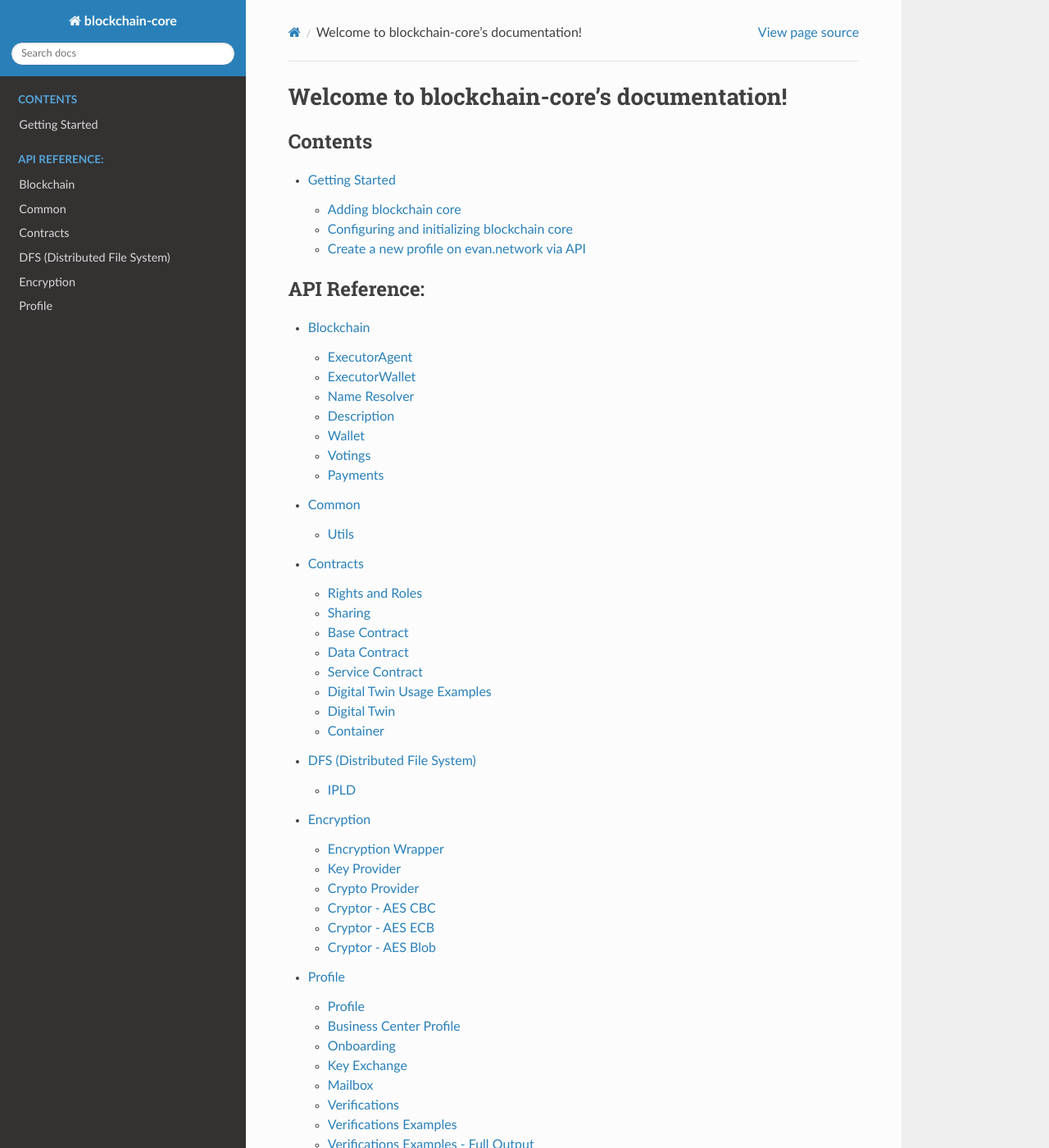
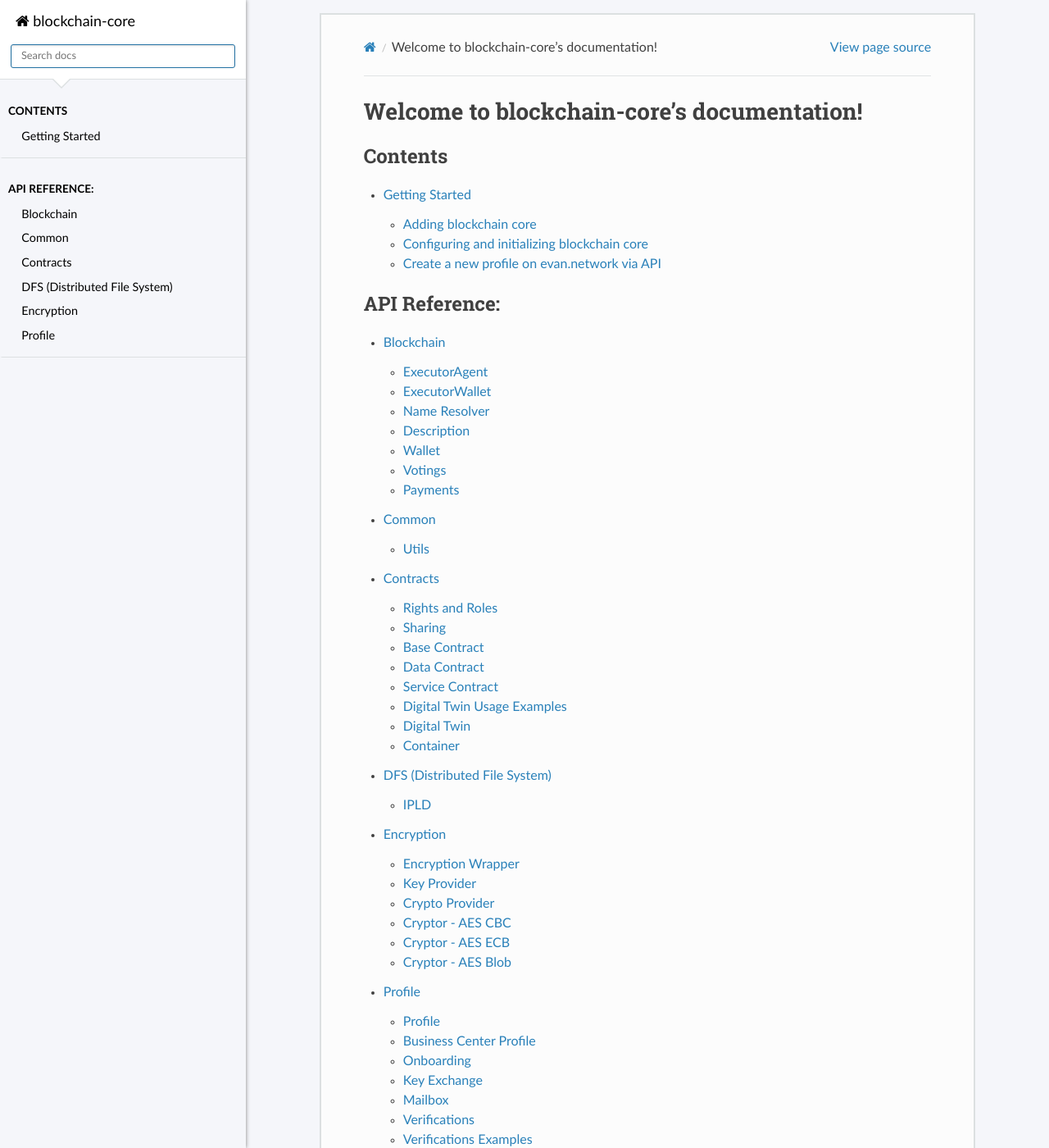
Before and after one commit to evannetwork/api-blockchain-core, a Sphinx documentation site: the page built from docs/index.rst, in a window 1280 px wide and 1400 px high. Shown: the whole window at 82% size. Built offline with Sphinx 7.4.7 and the Read the Docs theme 2.0.0, drawn with Linux system fonts in a browser that asks for light colours; pages that are not in the unit, such as notebooks, are missing from menus.

Commit message:
add evan light docs design
- [CORE-10]

```diff
--- /dev/null
+++ b/docs/_static/css/evan.css
@@ -0,0 +1,172 @@
+/**** nav search side ***/
+
+.wy-nav-side .wy-side-nav-search {
+  position: relative;
+
+  text-align: left;
+
+  border-bottom: 1px solid #dce0e1;
+  background-color: #fff;
+}
+
+.wy-nav-side .wy-side-nav-search a {
+  font-size: 18px;
+  font-weight: 500;
+
+  text-align: left;
+
+  color: #000;
+}
+
+.wy-nav-side .wy-side-nav-search input {
+  border-radius: 3px;
+}
+
+.wy-nav-side .wy-side-nav-search:after,
+.wy-nav-side .wy-side-nav-search:before {
+  position: absolute;
+  top: 100%;
+  left: 25%;
+
+  width: 0;
+  height: 0;
+
+  content: ' ';
+  pointer-events: none;
+
+  border: solid transparent;
+}
+
+.wy-nav-side .wy-side-nav-search:after {
+  margin-left: -10px;
+
+  border-width: 10px;
+  border-top-color: #fff;
+}
+
+.wy-nav-side .wy-side-nav-search:before {
+  margin-left: -12px;
+
+  border-width: 12px;
+  border-top-color: #dce0e1;
+}
+
+/******** side panel *************/
+.wy-nav-side {
+  background: #f5f6fa;
+  box-shadow: 0 0 5px 0 grey;
+}
+
+.wy-menu-vertical header,
+.wy-menu-vertical p.caption {
+  margin-bottom: 10px;
+  padding: 10px;
+
+  color: #000;
+}
+
+.wy-nav-side a {
+  color: #000;
+}
+
+.wy-menu-vertical ul * {
+  background-color: transparent !important;
+}
+
+.wy-menu-vertical ul *:hover {
+  color: #64c6c1 !important;
+  background-color: transparent !important;
+}
+
+.wy-menu-vertical > ul {
+  padding-bottom: 10px;
+
+  border-bottom: 1px solid #dce0e1;
+  border-left: 3px solid transparent;
+}
+
+ul.current {
+  margin-left: 15px;
+
+  border-left: 5px solid #64c6c1;
+}
+
+.wy-menu-vertical li.toctree-l1.current > a {
+  border-top: 0;
+  border-bottom: 0;
+}
+
+.wy-menu-vertical li.current {
+  background-color: #f5f6fa !important;
+}
+
+.wy-menu-vertical li.on a,
+.wy-menu-vertical li.current > a {
+  background-color: #f5f6fa;
+}
+
+.wy-nav-top {
+  margin-top: -16px;
+}
+
+.wy-menu-vertical li.toctree-l2 a.current {
+  color: #64c6c1 !important;
+}
+
+/************* content **********/
+
+.wy-nav-shift {
+  padding-top: 1rem;
+}
+
+.wy-nav-content-wrap {
+  padding-top: 1rem;
+  padding-bottom: 1rem;
+
+  background-color: #f5f6fa;
+}
+
+.wy-nav-content {
+  right: 0;
+  left: 0;
+
+  margin: auto;
+
+  border: 2px solid #dce0e1;
+}
+
+.highlight {
+  background: #f5f5fa;
+}
+
+/******* read the docs stuff ************/
+.keep-us-sustainable {
+  border: 1px solid #dce0e1;
+  background-color: #fff;
+}
+
+.keep-us-sustainable * {
+  color: #000 !important;
+}
+
+.rst-versions .rst-current-version {
+  color: #000;
+  border-top: 1px solid #dce0e1;
+  background-color: #fff;
+}
+
+.rst-other-versions,
+.rst-versions {
+  background: #f5f5fa;
+  background-color: #f5f5fa;
+}
+
+.rst-other-versions *,
+.rst-versions *,
+.rst-current-version * {
+  color: #000 !important;
+}
+
+.rst-versions .rst-other-versions dd a {
+  color: #64c6c1 !important;
+}
--- a/docs/conf.py
+++ b/docs/conf.py
@@ -98,7 +98,7 @@ html_theme = 'sphinx_rtd_theme'
 # Add any paths that contain custom static files (such as style sheets) here,
 # relative to this directory. They are copied after the builtin static files,
 # so a file named "default.css" will overwrite the builtin "default.css".
-# html_static_path = ['_static']
+html_static_path = ['_static']
 
 # Custom sidebar templates, must be a dictionary that maps document names
 # to template names.
@@ -166,3 +166,6 @@ texinfo_documents = [
      author, 'blockchain-core', 'One line description of project.',
      'Miscellaneous'),
 ]
+
+def setup(app):
+    app.add_stylesheet('css/evan.css')
```
Also changed, not shown: VERSIONS.md (+1 -0 lines).
